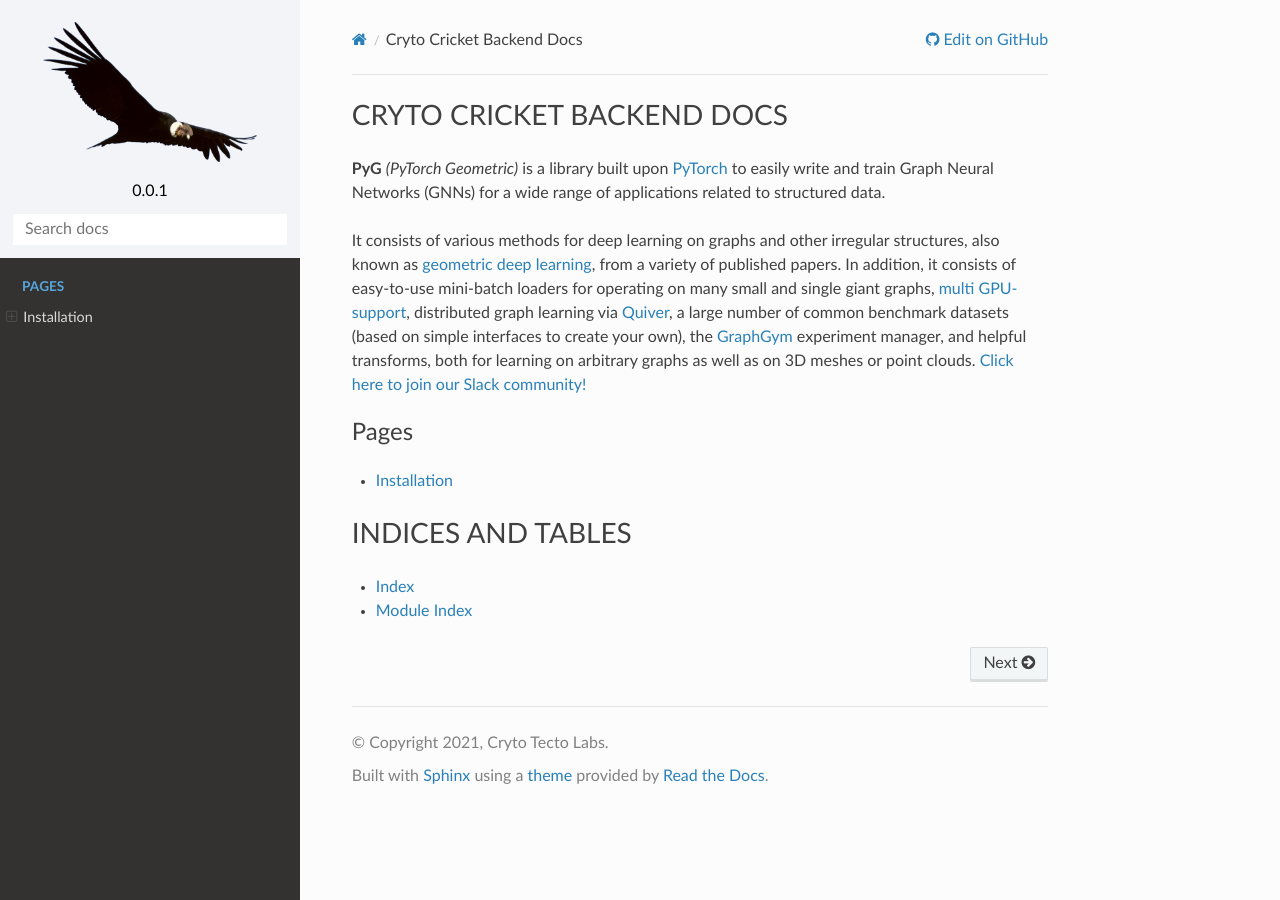
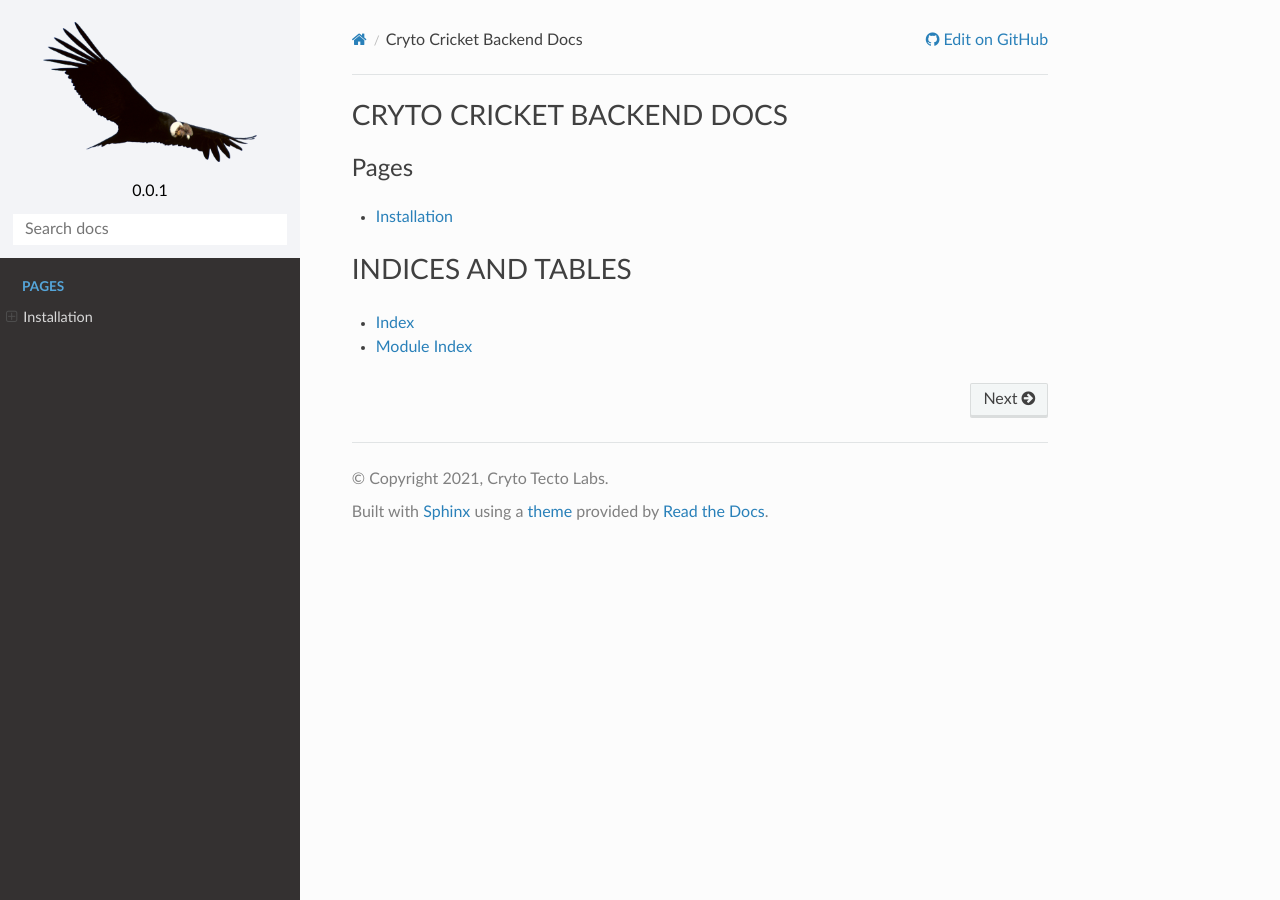
Before and after one commit to crypto-cricket/cc-backend, a Sphinx documentation site: the page built from docs/source/index.rst, in a window 1280 px wide. Built offline with Sphinx 7.4.7 and the Read the Docs theme 2.0.0, drawn with Linux system fonts in a browser that asks for light colours.

Commit message:
chore: fix failing docs template

```diff
--- a/docs/source/index.rst
+++ b/docs/source/index.rst
@@ -3,11 +3,6 @@
 Cryto Cricket Backend Docs
 ===========================
 
-**PyG** *(PyTorch Geometric)* is a library built upon `PyTorch <https://pytorch.org/>`_ to easily write and train Graph Neural Networks (GNNs) for a wide range of applications related to structured data.
-
-It consists of various methods for deep learning on graphs and other irregular structures, also known as `geometric deep learning <http://geometricdeeplearning.com/>`_, from a variety of published papers.
-In addition, it consists of easy-to-use mini-batch loaders for operating on many small and single giant graphs, `multi GPU-support <https://github.com/pyg-team/pytorch_geometric/tree/master/examples/multi_gpu>`_, distributed graph learning via `Quiver <https://github.com/quiver-team/torch-quiver>`_, a large number of common benchmark datasets (based on simple interfaces to create your own), the `GraphGym <https://pytorch-geometric.readthedocs.io/en/latest/notes/graphgym.html>`_ experiment manager, and helpful transforms, both for learning on arbitrary graphs as well as on 3D meshes or point clouds.
-`Click here to join our Slack community! <https://join.slack.com/t/torchgeometricco/shared_invite/zt-p6br3yuo-BxRoe36OHHLF6jYU8xHtBA>`_
 
 .. toctree::
    :glob:
```
Also changed, not shown: 1 other file.
